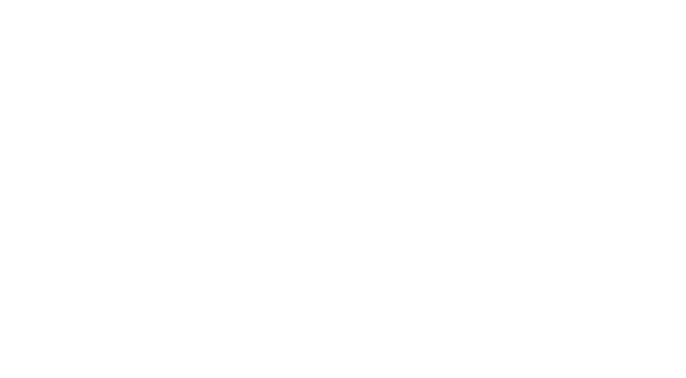
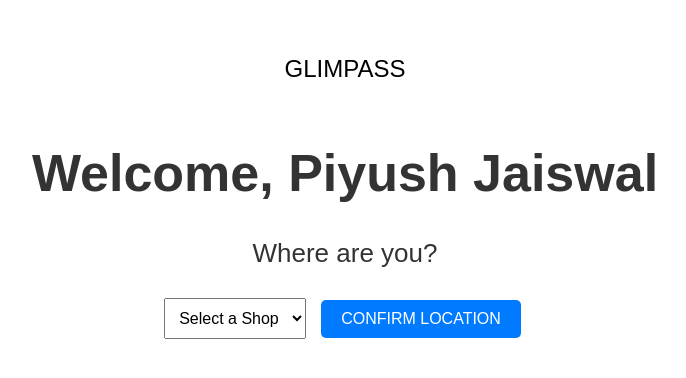
Before and after one commit to ranger-glimpass/glimpass-user, a React (Create React App) app in the folder glimpass-user/: page /searchVehical in a window 1280 px wide. Before the commit this address had no page. Shown: the part 206-584 px from the top of the page, without its empty margins (295-981 px from the left). Built offline with nearby package versions, Linux system fonts and the light colour scheme.

Commit message:
parking added

```diff
--- a/glimpass-user/src/App.js
+++ b/glimpass-user/src/App.js
@@ -7,6 +7,8 @@ import ShopList from "./components/ShopList";
 import Navigation from "./components/Navigation";
 import ThanksComponent from "./components/Thanks";
 import MarketSelection from "./components/MarketSelection";
+import ShopAdya from "./components/ShopAdya";
+import SearchVehical from "./components/SearchVehical";
 import { useState, useEffect } from "react";
 import { ThemeProvider, createTheme } from "@mui/material/styles";
 
@@ -94,8 +96,10 @@ function App() {
               <Route path="/markets" element={<MarketSelection />} />
               <Route path="/dashboard" element={<Dashboard />} />
               <Route path="/shops" element={<ShopList />} />
+              <Route path="/shopadya" element={<ShopAdya />} />
               <Route path="/navigation" element={<Navigation />} />
               <Route path="/thanks" element={<ThanksComponent />} />
+              <Route path="/searchVehical" element={<SearchVehical />} />
             </Routes>
           </div>
         </Router>
--- /dev/null
+++ b/glimpass-user/src/components/SearchVehical.js
@@ -0,0 +1,44 @@
+import React, { useState } from 'react';
+import '../styles/LocationPage.css';
+
+const LocationPage = () => {
+  const [location, setLocation] = useState('');
+
+  const handleLocationChange = (event) => {
+    setLocation(event.target.value);
+  };
+
+  const confirmLocation = () => {
+    console.log('Location Confirmed:', location);
+    // You would typically handle the location confirmation here
+    // For example, making an API call or updating the app state
+  };
+
+  return (
+    <div className="location-page">
+      <header className="header">
+        <div className="logo">GLIMPASS</div>
+      </header>
+      <main className="main-content">
+        <h1>Welcome, Piyush Jaiswal</h1>
+        <p>Where are you?</p>
+        <div className="location-form">
+          <select
+            value={location}
+            onChange={handleLocationChange}
+            className="location-select"
+          >
+            <option value="" disabled>Select a Shop</option>
+            {/* Map over your locations here */}
+            {/* <option value="location1">Location 1</option> */}
+          </select>
+          <button onClick={confirmLocation} className="confirm-button">
+            CONFIRM LOCATION
+          </button>
+        </div>
+      </main>
+    </div>
+  );
+};
+
+export default LocationPage;
--- a/glimpass-user/src/components/ShopList.js
+++ b/glimpass-user/src/components/ShopList.js
@@ -2,6 +2,7 @@ import React, { useState, useEffect } from "react";
 import { useLocation, useNavigate } from "react-router-dom";
 import logo from "../assets/glimpassLogo.png";
 import atm from "../assets/atm.png";
+import parking from "../assets/parking.jpg";
 import gate from "../assets/gate.png";
 import bathroom from "../assets/bathroom.png";
 import close from "../assets/close.png";
@@ -354,7 +355,7 @@ data={shops}
                   {shop && (
                     <CardMedia
                       component="img"
-                      image={shop.imageUrl ? shop.imageUrl : logo}
+                      image={shop?.imageUrl ? shop?.imageUrl : logo}
                       alt={shop.name}
                       sx={{
                         width: 80,
@@ -473,6 +474,22 @@ data={shops}
                 }}
               />
             </IconButton>
+            <IconButton
+              onClick={() => navigate("/searchVehical", {
+                /* Handle navigation to Parking */
+
+              })}
+            >
+              <img
+                src={parking}
+                alt="PARKING"
+                style={{
+                  width: "60px",
+                  height: "60px",
+                  borderRadius: "0%",
+                }}
+              />
+            </IconButton>
             {/* Add more buttons as needed */}
           </>
         )}
@@ -504,7 +521,7 @@ data={shops}
           <Box display="flex" flexDirection="column" alignItems="center">
             <CardMedia
               component="img"
-              image={selectedShopDetails.imageUrl ? selectedShopDetails.imageUrl : logo} // Replace with selectedShopDetails?.image or similar
+              image={selectedShopDetails?.imageUrl ? selectedShopDetails?.imageUrl : logo} // Replace with selectedShopDetails?.image or similar
               alt={selectedShopDetails?.name}
               sx={{
                 width: "80%",
--- /dev/null
+++ b/glimpass-user/src/styles/LocationPage.css
@@ -0,0 +1,45 @@
+.location-page {
+    font-family: Arial, sans-serif;
+    text-align: center;
+    color: #333;
+  }
+
+  .header {
+    background-color: #fff;
+    padding: 10px 0;
+  }
+
+  .logo {
+    font-size: 24px;
+    color: #000;
+  }
+
+  .main-content {
+    margin-top: 50px;
+  }
+
+  .location-form {
+    margin-top: 20px;
+  }
+
+  .location-select {
+    padding: 10px;
+    margin-right: 10px;
+    font-size: 16px;
+  }
+
+  .confirm-button {
+    padding: 10px 20px;
+    background-color: #007bff;
+    color: white;
+    border: none;
+    border-radius: 5px;
+    font-size: 16px;
+    cursor: pointer;
+  }
+
+  .confirm-button:hover {
+    background-color: #0056b3;
+  }
+
+  /* Add responsive design and additional styles as needed */
```
Also changed, not shown: glimpass-user/src/assets/download.jpg (added), glimpass-user/src/assets/parking.jpg (added).
